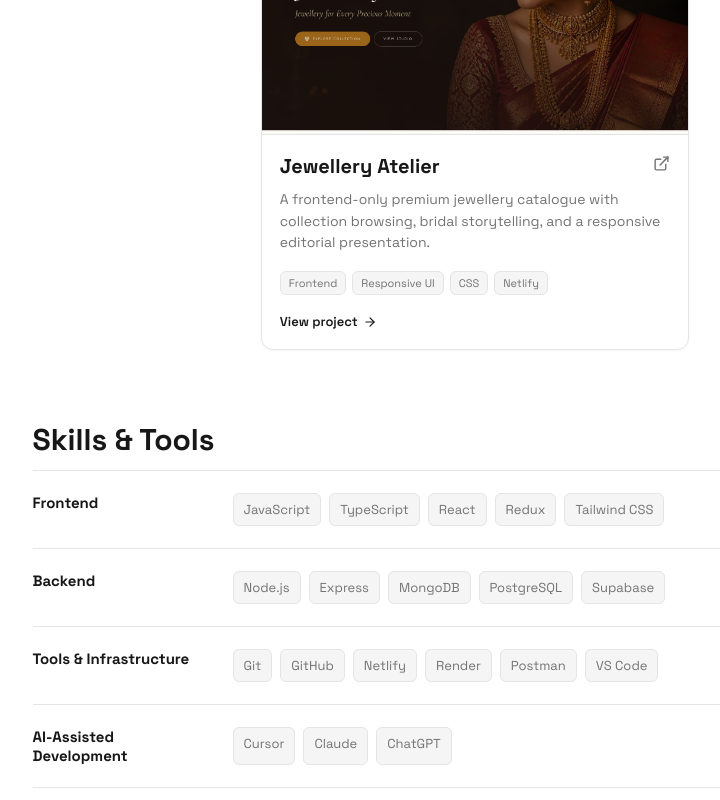
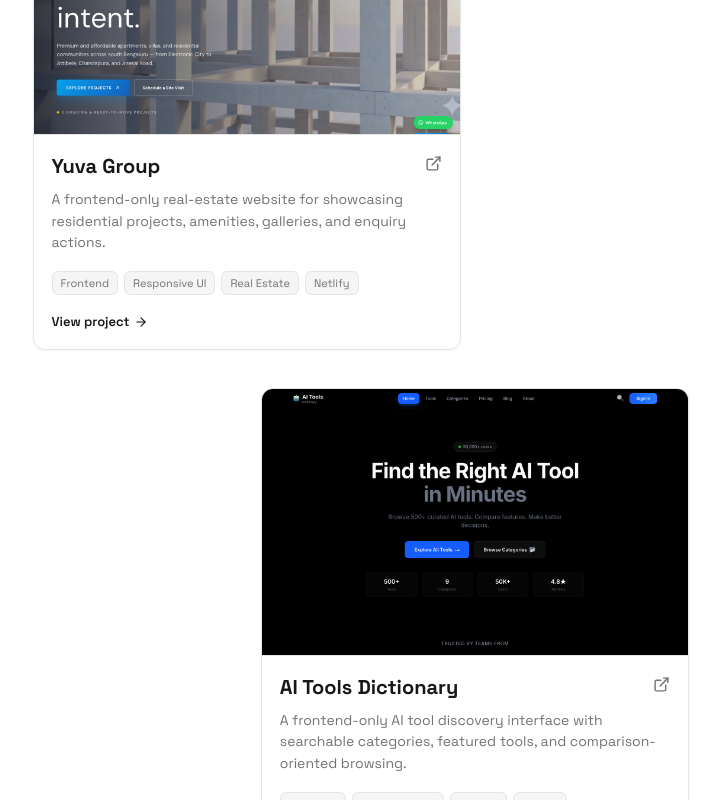
Before and after one commit to Iflaqbhat/my-portfolio, a React (Vite) app: page / in a window 1280 px wide. Shown: the part 2260-3060 px from the top of the page, without its empty margins (165-885 px from the left). Built offline with nearby package versions, Linux system fonts and the light colour scheme.

Commit message:
Add Yuva Group and AI Tools Dictionary projects

```diff
--- a/src/App.jsx
+++ b/src/App.jsx
@@ -12,7 +12,9 @@ import avatar from './assets/avatar-anime.png'
 import habitatLogo from './assets/habitat-logo.svg'
 import canvasoPreview from './assets/project-canvaso.png'
 import coursellPreview from './assets/project-coursell.png'
+import aiToolsDictionaryPreview from './assets/project-ai-tools-dictionary.png'
 import jewelleryAtelierPreview from './assets/project-jewellery-atelier.png'
+import yuvaGroupPreview from './assets/project-yuva-group.png'
 import zenopsPreview from './assets/project-zenops.png'
 import snapsecLogo from './assets/snapsec-logo.png'
 
@@ -50,6 +52,22 @@ const projects = [
     stack: ['Frontend', 'Responsive UI', 'CSS', 'Netlify'],
     live: 'https://endearing-travesseiro-e93d98.netlify.app/',
     image: jewelleryAtelierPreview,
+  },
+  {
+    name: 'Yuva Group',
+    description:
+      'A frontend-only real-estate website for showcasing residential projects, amenities, galleries, and enquiry actions.',
+    stack: ['Frontend', 'Responsive UI', 'Real Estate', 'Netlify'],
+    live: 'https://yuvagroupow.netlify.app/',
+    image: yuvaGroupPreview,
+  },
+  {
+    name: 'AI Tools Dictionary',
+    description:
+      'A frontend-only AI tool discovery interface with searchable categories, featured tools, and comparison-oriented browsing.',
+    stack: ['Frontend', 'Responsive UI', 'AI Tools', 'Netlify'],
+    live: 'https://aitoolsdictionary.netlify.app/',
+    image: aiToolsDictionaryPreview,
   },
 ]
 
```
Also changed, not shown: src/assets/project-ai-tools-dictionary.png (added), src/assets/project-yuva-group.png (added).
